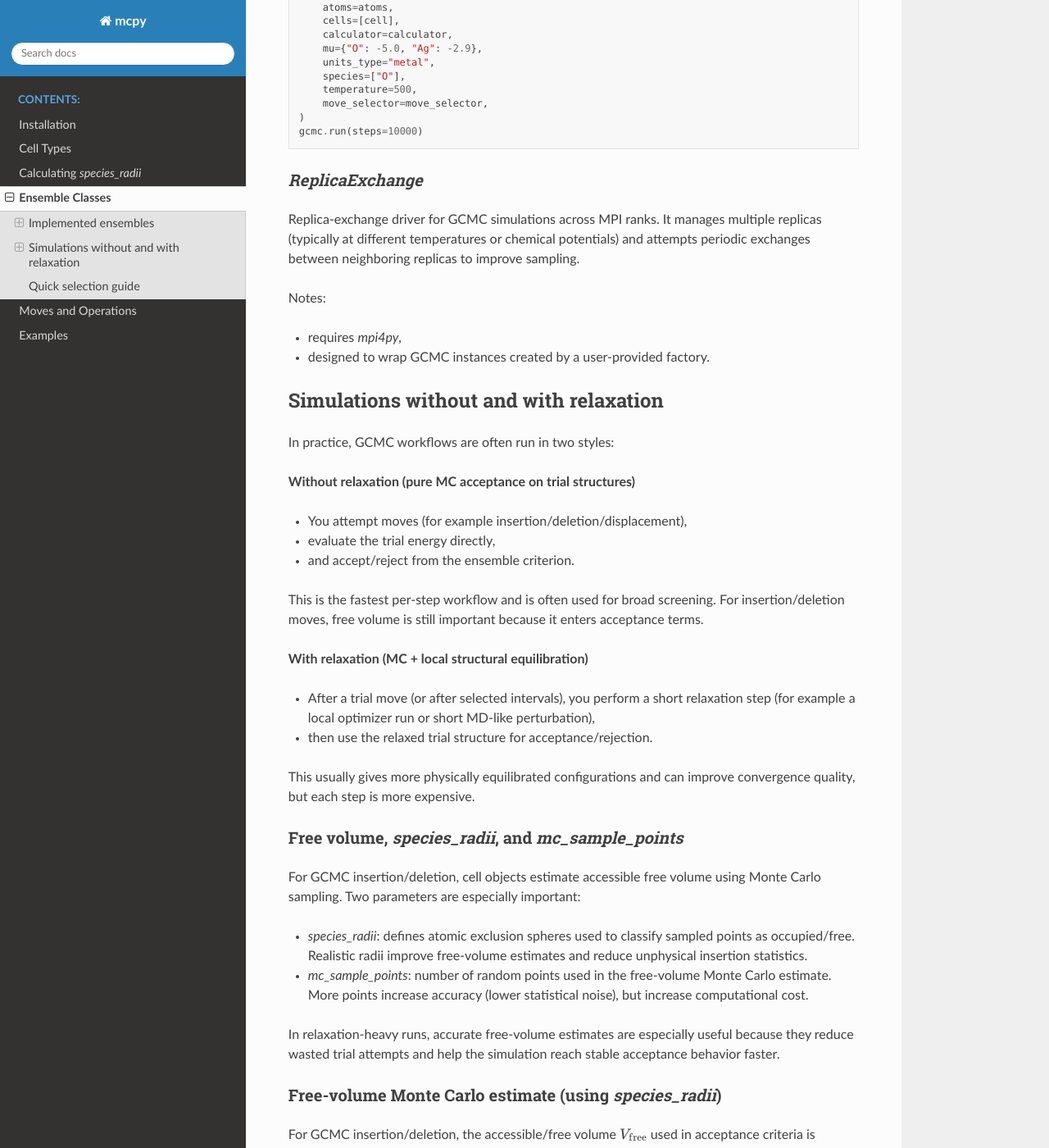
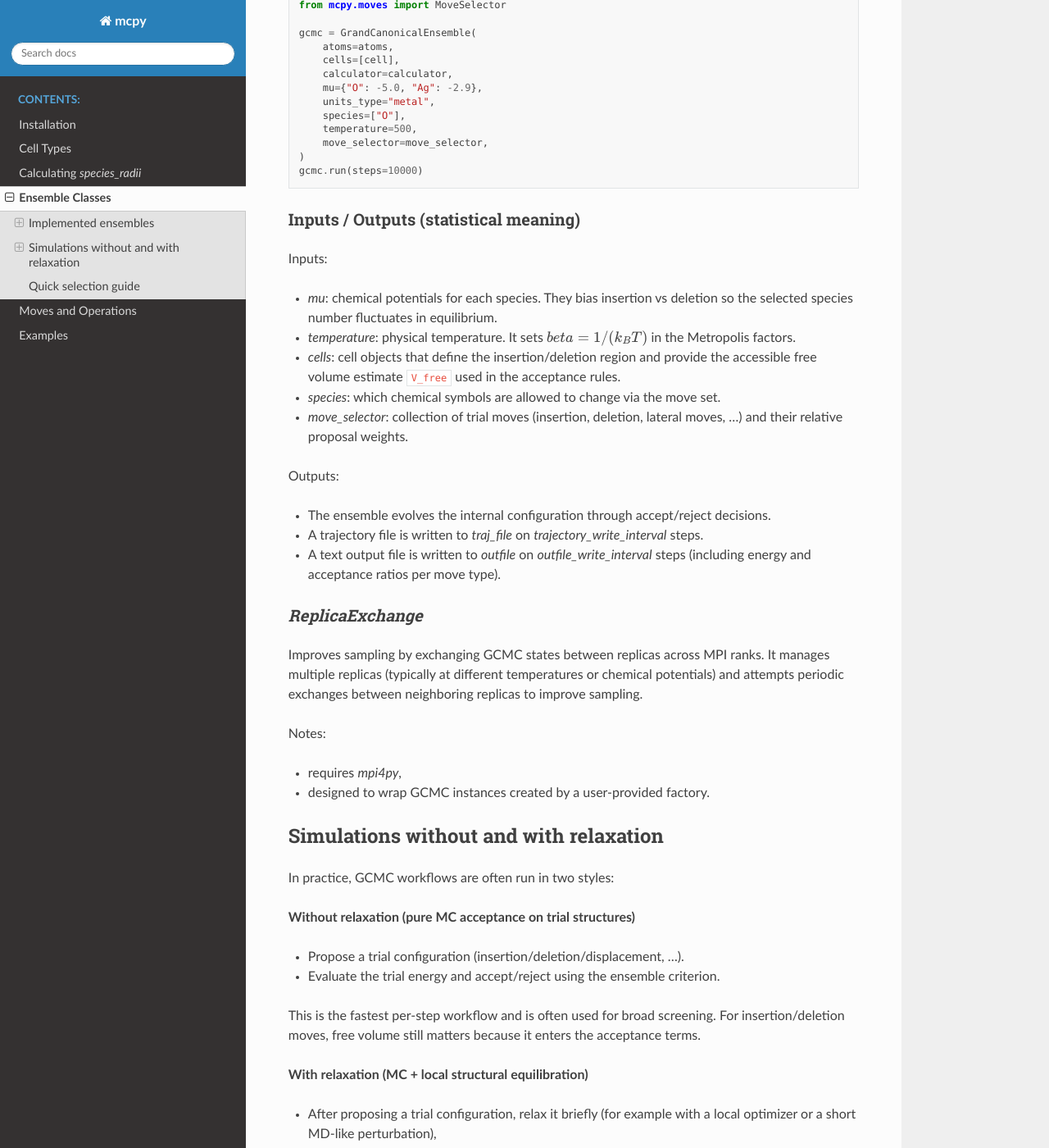
Before and after one commit to farrisric/mcpy, a Sphinx documentation site: the page built from docs/ensembles.rst, in a window 1280 px wide and 1400 px high, scrolled down 2009 px. Shown: the whole window at 82% size. Built offline with Sphinx 7.4.7 and the Read the Docs theme 3.1.0, drawn with Linux system fonts in a browser that asks for light colours; some of the changed text lies outside the part shown.

Commit message:
Fixed format of docs

```diff
--- a/docs/ensembles.rst
+++ b/docs/ensembles.rst
@@ -24,7 +24,7 @@
 `CanonicalEnsemble`
 ~~~~~~~~~~~~~~~~~~~
 
-Canonical Monte Carlo ensemble (fixed composition, fixed temperature).
+Samples the canonical (NVT) distribution at fixed composition and fixed physical temperature.
 It performs trial mutations and accepts/rejects them with a Metropolis criterion based on energy
 change and temperature.
 
@@ -54,7 +54,7 @@
 `GrandCanonicalEnsemble`
 ~~~~~~~~~~~~~~~~~~~~~~~~
 
-Grand Canonical Monte Carlo (GCMC) ensemble (variable composition).
+Samples adsorption/desorption equilibria where the number of selected species fluctuates under reservoir chemical potentials.
 This is the core class for insertion/deletion sampling controlled by:
 
 - chemical potentials `mu`,
@@ -111,11 +111,32 @@
    )
    gcmc.run(steps=10000)
 
+Inputs / Outputs (statistical meaning)
+~~~~~~~~~~~~~~~~~~~~~~~~~~~~~~~~~~~~~~
+Inputs:
+
+- `mu`: chemical potentials for each species. They bias insertion vs deletion so the
+  selected species number fluctuates in equilibrium.
+- `temperature`: physical temperature. It sets :math:`\\beta = 1/(k_B T)` in the
+  Metropolis factors.
+- `cells`: cell objects that define the insertion/deletion region and provide the accessible
+  free volume estimate ``V_free`` used in the acceptance rules.
+- `species`: which chemical symbols are allowed to change via the move set.
+- `move_selector`: collection of trial moves (insertion, deletion, lateral moves, …) and their
+  relative proposal weights.
+
+Outputs:
+
+- The ensemble evolves the internal configuration through accept/reject decisions.
+- A trajectory file is written to `traj_file` on `trajectory_write_interval` steps.
+- A text output file is written to `outfile` on `outfile_write_interval` steps (including
+  energy and acceptance ratios per move type).
+
 
 `ReplicaExchange`
 ~~~~~~~~~~~~~~~~~
 
-Replica-exchange driver for GCMC simulations across MPI ranks.
+Improves sampling by exchanging GCMC states between replicas across MPI ranks.
 It manages multiple replicas (typically at different temperatures or chemical potentials) and
 attempts periodic exchanges between neighboring replicas to improve sampling.
 
@@ -132,35 +153,36 @@
 
 **Without relaxation (pure MC acceptance on trial structures)**
 
-- You attempt moves (for example insertion/deletion/displacement),
-- evaluate the trial energy directly,
-- and accept/reject from the ensemble criterion.
+- Propose a trial configuration (insertion/deletion/displacement, …).
+- Evaluate the trial energy and accept/reject using the ensemble criterion.
 
 This is the fastest per-step workflow and is often used for broad screening.
-For insertion/deletion moves, free volume is still important because it enters acceptance terms.
+For insertion/deletion moves, free volume still matters because it enters the acceptance terms.
 
 **With relaxation (MC + local structural equilibration)**
 
-- After a trial move (or after selected intervals), you perform a short relaxation step
-  (for example a local optimizer run or short MD-like perturbation),
-- then use the relaxed trial structure for acceptance/rejection.
+- After proposing a trial configuration, relax it briefly
+  (for example with a local optimizer or a short MD-like perturbation),
+- then accept/reject using the relaxed energy.
 
-This usually gives more physically equilibrated configurations and can improve convergence quality,
-but each step is more expensive.
+Relaxation reduces sensitivity to unphysical trial overlaps, but each step costs extra compute.
 
 Free volume, `species_radii`, and `mc_sample_points`
 ~~~~~~~~~~~~~~~~~~~~~~~~~~~~~~~~~~~~~~~~~~~~~~~~~~~~
 
-For GCMC insertion/deletion, cell objects estimate accessible free volume using Monte Carlo sampling.
-Two parameters are especially important:
+Insertion/deletion acceptance needs an estimate of how much of the insertion region is
+actually available (not excluded by nearby atoms).
+
+In `mcpy`, cell objects compute that free volume with a Monte Carlo estimator. Two parameters
+are especially important:
 
 - `species_radii`: defines atomic exclusion spheres used to classify sampled points as occupied/free.
   Realistic radii improve free-volume estimates and reduce unphysical insertion statistics.
 - `mc_sample_points`: number of random points used in the free-volume Monte Carlo estimate.
-  More points increase accuracy (lower statistical noise), but increase computational cost.
+  More points reduce statistical noise, but increase computational cost.
 
-In relaxation-heavy runs, accurate free-volume estimates are especially useful because they reduce
-wasted trial attempts and help the simulation reach stable acceptance behavior faster.
+With relaxation-heavy move sets, better free-volume estimates reduce wasted insertions and help
+the simulation reach stable acceptance behavior faster.
 
 Free-volume Monte Carlo estimate (using `species_radii`)
 ~~~~~~~~~~~~~~~~~~~~~~~~~~~~~~~~~~~~~~~~~~~~~~~~~~~~~~~~~~~~
```
Also changed, not shown: other parts of docs/ensembles.rst (+1 -1 lines), docs/examples.rst (+4 -4 lines), docs/examples/gcmc_custom_cell.rst (+25 -21 lines), docs/examples/phase_diagram_analysis.rst (+21 -0 lines), docs/species_radii.rst (+22 -2 lines).
